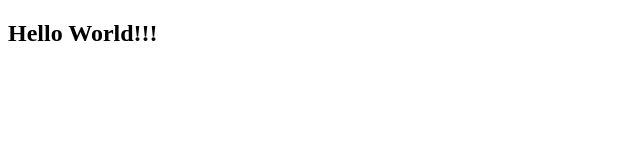
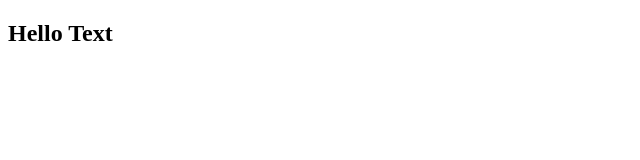
Before and after one commit to zomlik/action-practice, a plain HTML site: page index.htm in a window 1280 px wide. Shown: the full height of the page, 0-640 px from the left. Drawn offline with Linux system fonts and the light colour scheme.

Commit message:
Update index.htm

```diff
--- a/index.htm
+++ b/index.htm
@@ -11,7 +11,7 @@
 
 <body>
 	<div>
-		<h2>Hello World!!!</h2>
+		<h2>Hello Text</h2>
 	</div>
 
 </body>
```
